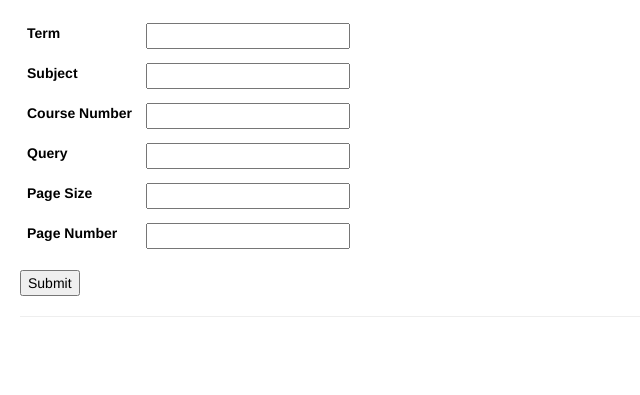
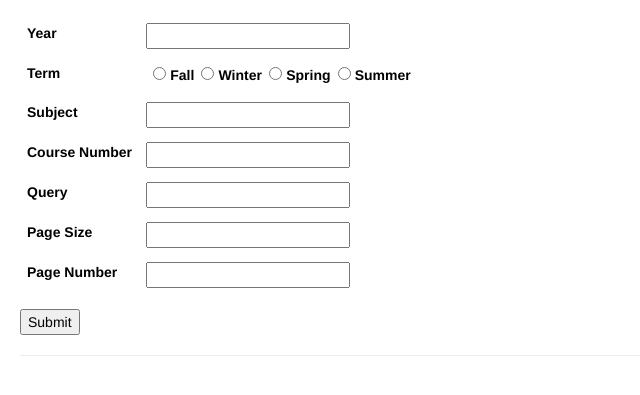
Before and after one commit to osu-mist/catalog-api-demo, a Django app: template catalog_api_demo/templates/catalog_api_demo/index.html in a window 1280 px wide. Shown: the part 108-503 px from the top of the page, without its empty margins (0-640 px from the left). Run offline with Django 3.2, Linux system fonts and the light colour scheme; the template is opened without the code that fills it, so the values that code supplies are empty; some libraries are stand-ins or nearby versions.

Commit message:
Update term input

```diff
--- a/catalog_api_demo/catalog_api_demo/forms.py
+++ b/catalog_api_demo/catalog_api_demo/forms.py
@@ -2,6 +2,7 @@ from django import forms
 
 
 class CourseForm(forms.Form):
+	year       = forms.CharField(label='year', required=True)
 	term       = forms.CharField(label='term', required=True)
 	subject    = forms.CharField(label='subject', required=False)
 	course_num = forms.CharField(label='course_num', required=False)
--- a/catalog_api_demo/static/catalog_api_demo/style.css
+++ b/catalog_api_demo/static/catalog_api_demo/style.css
@@ -10,3 +10,7 @@ table {
 table tr th {
 	padding: 0.5em;
 }
+
+table tr th .term-list {
+	margin: 0px 0.3em 0 0.5em;
+}
--- a/catalog_api_demo/templates/catalog_api_demo/index.html
+++ b/catalog_api_demo/templates/catalog_api_demo/index.html
@@ -13,8 +13,12 @@
 	<form action="" method="POST">{% csrf_token %}
 		<table>
 			<tr>
+				<th><label for="year">Year</label></th>
+				<th><input type="text" name="year"></th>
+			</tr>
+			<tr>
 				<th><label for="term">Term</label></th>
-				<th><input type="text" name="term" required></th>
+				<th><input class="term-list" type="radio" name="term" value="fall">Fall<input class="term-list" type="radio" name="term" value="winter">Winter<input class="term-list" type="radio" name="term" value="spring">Spring<input class="term-list" type="radio" name="term" value="summer">Summer</th>
 			</tr>
 			<tr>
 				<th><label for="subject">Subject</label></th>
```
Also changed, not shown: catalog_api_demo/catalog_api_demo/views.py (+21 -3 lines).
